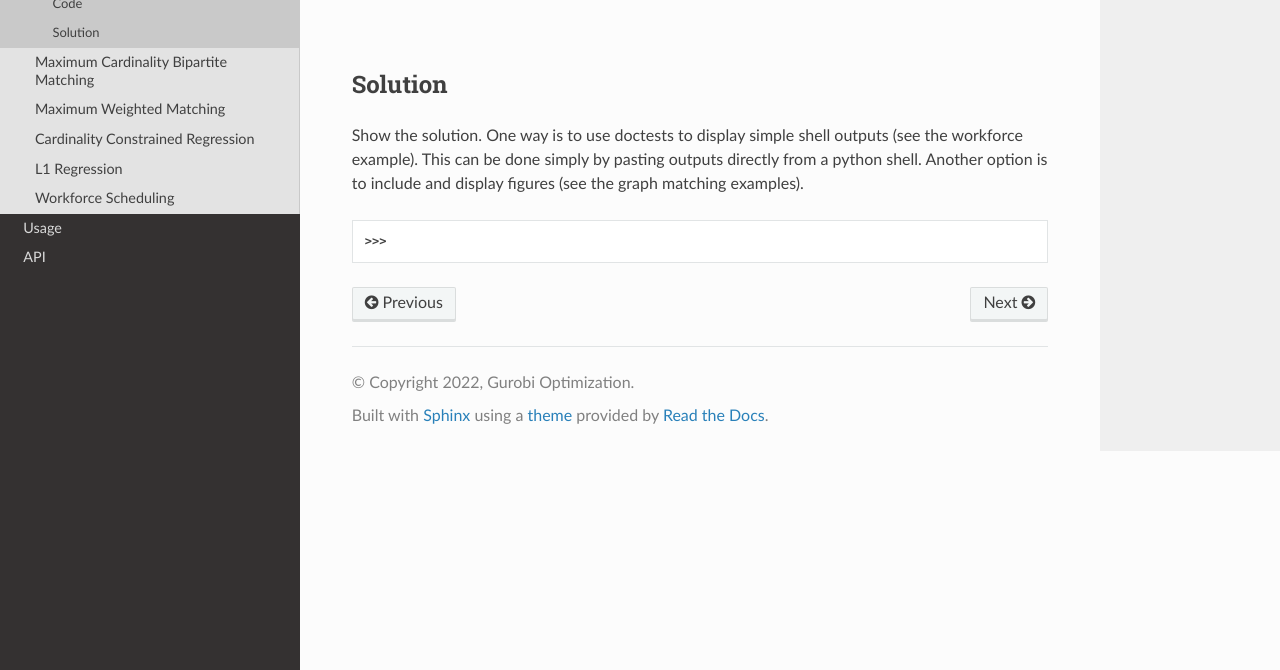
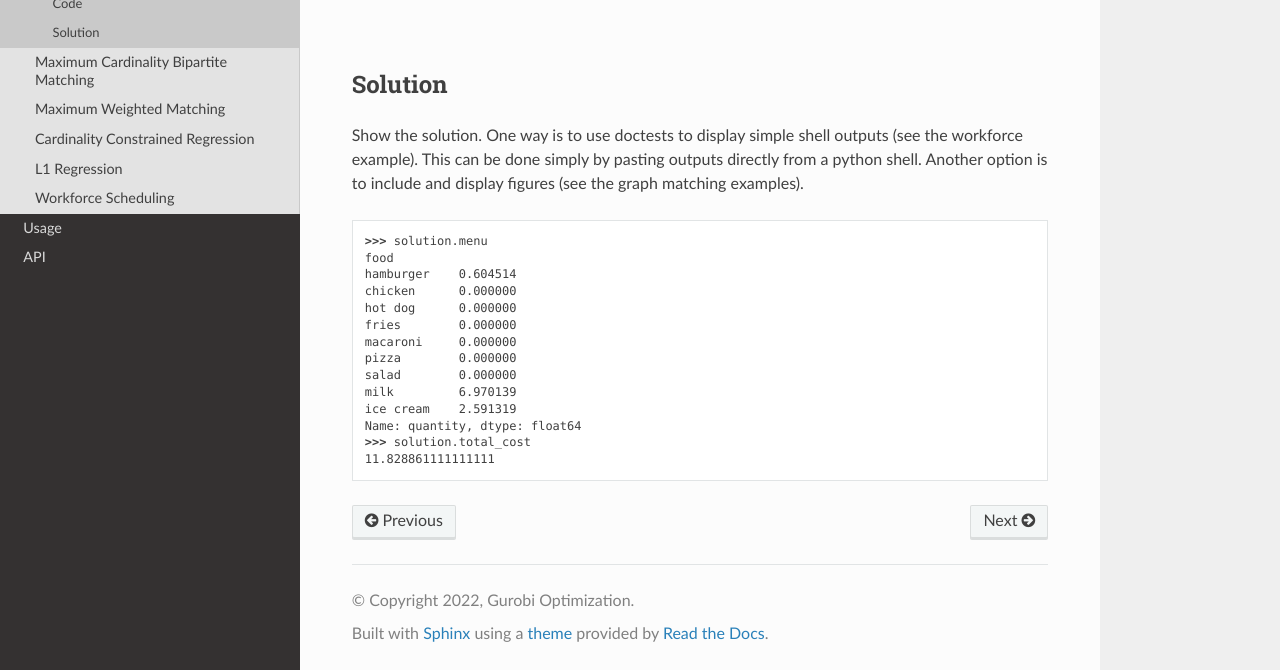
Before and after one commit to Gurobi/gurobi-optimods, a Sphinx documentation site: the page built from docs/source/mods/diet.rst, in a window 1280 px wide and 900 px high, scrolled down 1514 px, cut to the strip 230-900 px from the top of the window. Built offline with Sphinx 7.4.7 and the Read the Docs theme 2.0.0, drawn with Linux system fonts in a browser that asks for light colours.

Commit message:
Add results

```diff
--- a/docs/source/mods/diet.rst
+++ b/docs/source/mods/diet.rst
@@ -166,7 +166,20 @@ Show the solution. One way is to use doctests to display simple shell outputs
 directly from a python shell. Another option is to include and display figures
 (see the graph matching examples).
 
-.. doctest:: mod
+.. doctest:: diet
     :options: +NORMALIZE_WHITESPACE
 
-    >>>
+    >>> solution.menu
+    food
+    hamburger    0.604514
+    chicken      0.000000
+    hot dog      0.000000
+    fries        0.000000
+    macaroni     0.000000
+    pizza        0.000000
+    salad        0.000000
+    milk         6.970139
+    ice cream    2.591319
+    Name: quantity, dtype: float64
+    >>> solution.total_cost
+    11.828861111111111
```
Also changed, not shown: other parts of docs/source/mods/diet.rst (+4 -4 lines).
